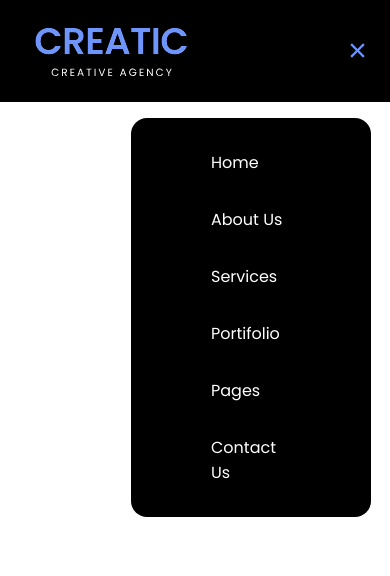
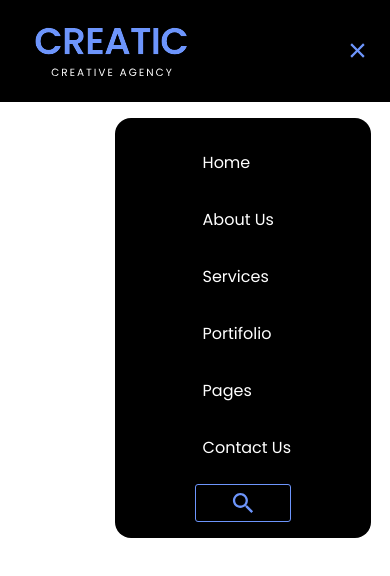
Before and after one commit to yagosantosog/creatic, a React (Create React App) app: page / in a window 390 px wide. Both pictures are taken after a click on the icon 357 px from the left and 50 px from the top of the page. Shown: the top 576 px of the page. Built offline with nearby package versions, Linux system fonts and the light colour scheme.

Commit message:
adjust mobile menu

```diff
--- a/src/components/navbar/Navbar.jsx
+++ b/src/components/navbar/Navbar.jsx
@@ -7,6 +7,7 @@ import {RiMenu3Line, RiCloseLine} from 'react-icons/ri';
 
 function Menu() {
   return (
+    <>
     <ul>
       <li>Home</li>
       <li>About Us</li>
@@ -15,6 +16,10 @@ function Menu() {
       <li>Pages</li>
       <li>Contact Us</li>
     </ul>
+    <div className="creatic__navbar-links_btn">
+    <img src={search} alt="magnify" />
+    </div>
+    </>
   )
 }
 
@@ -30,9 +35,6 @@ const Navbar = () => {
       </div>
       <div className="creatic__navbar-links">
         <Menu />
-        <div className="creatic__navbar-links_btn">
-          <img src={search} alt="magnify" />
-        </div>
         </div>
         <div className="creatic__navbar-links_menu">
           {
--- a/src/components/navbar/navbar.css
+++ b/src/components/navbar/navbar.css
@@ -81,7 +81,7 @@
     right: 5%;
     background: var(--bg-color);
     min-height: 20rem;
-    max-width: 15rem;
+    max-width: 16rem;
     transition: .5s;
 }
 
@@ -131,28 +131,36 @@
 
 
 @media screen and (max-width: 1100px) {
-    .creatic__navbar-links_btn {
-        display: none;
+    .creatic__navbar-links_btn img{
+        display: block;
+        max-width: 60%;
     }
     .creatic__navbar-logo_image img {
         max-width: 80%;
     }
 
-    .creatic__navbar-container {
-        gap: 0;
-    }
-}
-
-@media screen and (max-width: 970px) {
     .creatic__navbar-logo_image img {
         max-width: 75%;
     }
 
+    .creatic__navbar-links ul li {
+        font-size: 0.8rem;
+    }
+}
 
-}
 @media screen and (max-width: 950px) {
-    .creatic__navbar-links ul{
+    .creatic__navbar-links{
         display: none;
+    }
+
+    .creatic__navbar-links_btn img{
+        max-width: 100%;
+    }
+
+    .creatic__navbar-links_btn {
+        border: 1px solid var(--main-color);
+        border-radius: 3px;
+        margin-top: .5rem;
     }
 
     .creatic__navbar-container {
```
